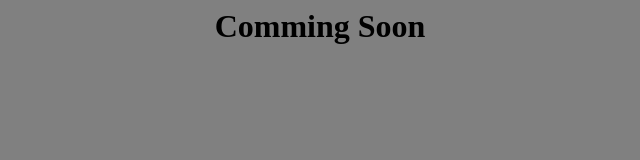
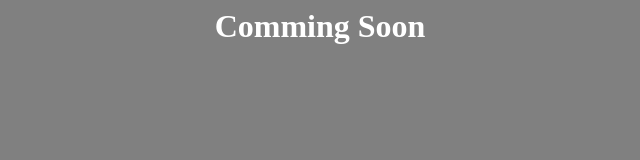
Before and after one commit to Blioxxx/github.blioxxx.de, a plain HTML site: page index.html in a window 1280 px wide. Shown: the whole page, without its empty margins (320-960 px from the left). Drawn offline with Linux system fonts and the light colour scheme.

Commit message:
Update styles.css

```diff
--- a/assets/styles.css
+++ b/assets/styles.css
@@ -1,3 +1,9 @@
 body{
   background-color: grey;
 }
+
+h1 {
+  color: white;
+  postition: relativ;
+  top: 40%;
+}
```
